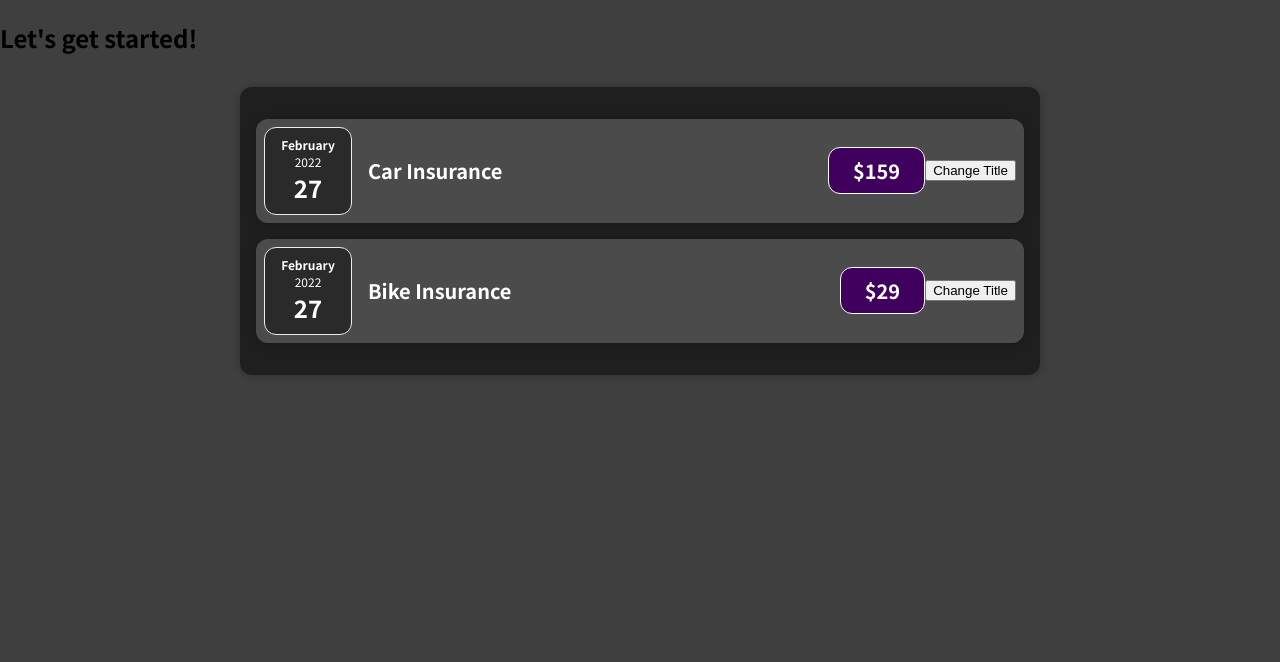
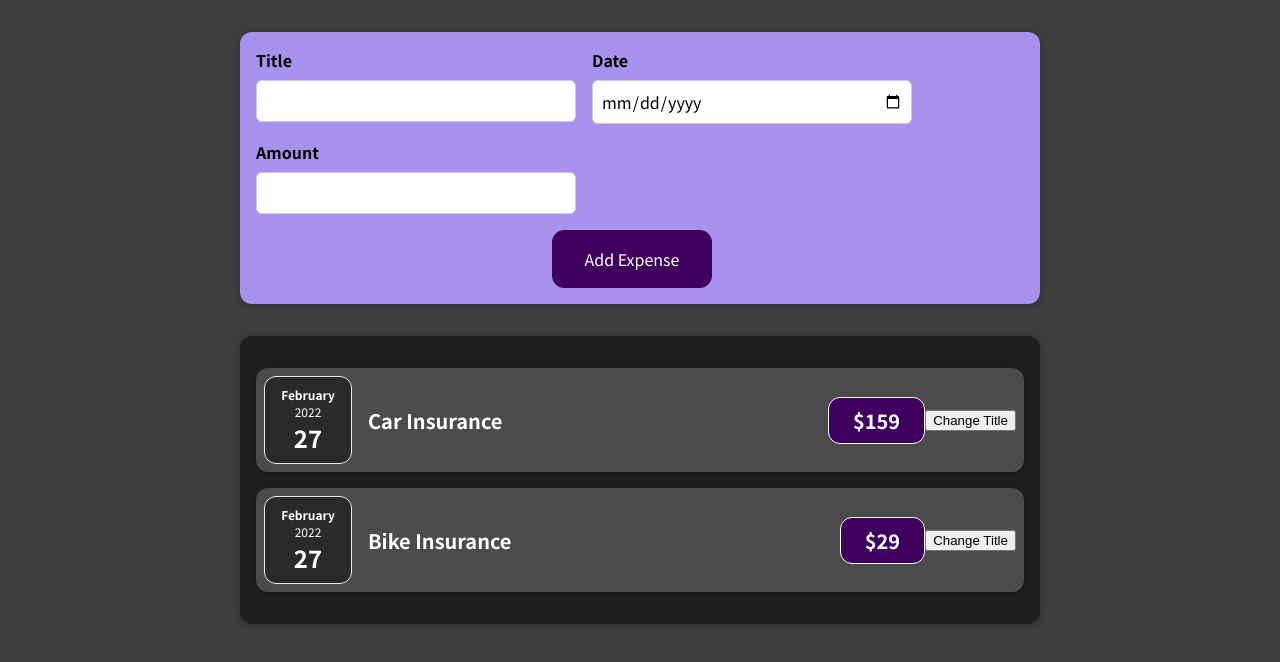
Before and after one commit to sritar99/React-JS-Practise, a React (Create React App) app: page / in a window 1280 px wide. Shown: the top 662 px of the page. Built offline with nearby package versions, Linux system fonts and the light colour scheme.

Commit message:
Added Form,Gathered details from the form and printing in the console but not storing the data.

```diff
--- a/src/App.js
+++ b/src/App.js
@@ -1,6 +1,6 @@
 import ExpenseItem from "./components/Expenses/ExpenseItem";
 import Expenses from "./components/Expenses/Expenses";
-
+import NewExpense from "./components/NewExpense/NewExpense";
 function App() {
   const expenses = [
     { title: "Car Insurance", amount: 159, date: new Date(2022, 1, 27) },
@@ -9,7 +9,7 @@ function App() {
 
   return (
     <div>
-      <h2>Let's get started!</h2>
+      <NewExpense></NewExpense>
       <Expenses expenses={expenses}></Expenses>
     </div>
   );
--- /dev/null
+++ b/src/components/NewExpense/ExpenseForm.css
@@ -0,0 +1,26 @@
+.new-expense__controls {
+    display: flex;
+    flex-wrap: wrap;
+    gap: 1rem;
+    margin-bottom: 1rem;
+    text-align: left;
+  }
+
+  .new-expense__control label {
+    font-weight: bold;
+    margin-bottom: 0.5rem;
+    display: block;
+  }
+
+  .new-expense__control input {
+    font: inherit;
+    padding: 0.5rem;
+    border-radius: 6px;
+    border: 1px solid #ccc;
+    width: 20rem;
+    max-width: 100%;
+  }
+
+  .new-expense__actions {
+    text-align: right;
+  }
--- /dev/null
+++ b/src/components/NewExpense/ExpenseForm.js
@@ -0,0 +1,88 @@
+import "./ExpenseForm.css";
+import React,{ useState } from 'react';
+function ExpenseForm() {
+
+    //one way
+    const [enteredTitle,setEnteredTitle]=useState('');
+    const [enteredAmount,setEnteredAmount]=useState('');
+    const [enteredDate,setEnteredDate]=useState('');
+
+    //or
+    //2nd way
+    // const [userInput,setUserINput]=useState({
+    //     enteredTitle:'',
+    //     setEnteredDate:'',
+    //     setEnteredAmount:''
+    // });
+
+    function titleChangeHandler(event){
+        setEnteredTitle(event.target.value);
+        //console.log(event.target.value);
+        //2nd way
+        // setUserINput((prevState)=>{
+        //    return{ ...prevState,enteredTitle:event.target.value};
+        // });
+
+    };
+    function amountChangeHandler(event){
+        setEnteredAmount(event.target.value);
+        //console.log(event.target.value);
+        //2nd way
+        // setUserINput((prevState)=>{
+        //    return{ ...prevState,enteredAmount:event.target.value};
+        // });
+    }
+    function dateChangeHandler(event){
+        setEnteredDate(event.target.value);
+        //console.log(event.target.value);
+        //2nd way
+        // setUserINput((prevState)=>{
+        //    return{ ...prevState,enteredDate:event.target.value};
+        // });
+    }
+
+    function submitHandler(event){
+        event.preventDefault();
+        //Actually when user submits a form the page is reloaded so to avoid that we can use preventDefault.
+
+        //Gathering the updated details entered by the user after submitting the form
+        const newExpenseData={
+            title:enteredTitle,
+            amount:enteredAmount,
+            date: new Date(enteredDate)
+        };
+
+        console.log(newExpenseData);
+        //clearing all the details which are entered and show it as empty for entering the new data.
+        setEnteredTitle('');
+        setEnteredAmount('');
+        setEnteredDate('');
+
+    };
+
+
+
+  return (
+    <form onSubmit={submitHandler}>
+      <div className="new-expense__controls">
+        <div className="new-expense__control">
+            <label>Title</label>
+            <input type='text' value={enteredTitle} onChange={titleChangeHandler}></input>
+        </div>
+        <div className="new-expense__control">
+            <label>Date</label>
+            <input type='date' value={enteredDate} onChange={dateChangeHandler}></input>
+        </div>
+        <div className="new-expense__control">
+            <label>Amount</label>
+            <input type='number' min='0.01' step='0.01'  value={enteredAmount} onChange={amountChangeHandler}></input>
+        </div>
+      </div>
+      <div className="'new-expense__actions">
+        <button type="submit" >Add Expense</button>
+      </div>
+    </form>
+  );
+}
+
+export default ExpenseForm;
--- /dev/null
+++ b/src/components/NewExpense/NewExpense.css
@@ -0,0 +1,38 @@
+.new-expense {
+    background-color: #a892ee;
+    padding: 1rem;
+    margin: 2rem auto;
+    width: 50rem;
+    max-width: 95%;
+    border-radius: 12px;
+    text-align: center;
+    box-shadow: 0 1px 8px rgba(0, 0, 0, 0.25);
+  }
+
+  .new-expense button {
+    font: inherit;
+    cursor: pointer;
+    padding: 1rem 2rem;
+    border: 1px solid #40005d;
+    background-color: #40005d;
+    color: white;
+    border-radius: 12px;
+    margin-right: 1rem;
+  }
+
+  .new-expense button:hover,
+  .new-expense button:active {
+    background-color: #510674;
+    border-color: #510674;
+  }
+
+  .new-expense button.alternative {
+    color: #220131;
+    border-color: transparent;
+    background-color: transparent;
+  }
+
+  .new-expense button.alternative:hover,
+  .new-expense button.alternative:active {
+    background-color: #ddb3f8;
+  }
--- /dev/null
+++ b/src/components/NewExpense/NewExpense.js
@@ -0,0 +1,13 @@
+import './NewExpense.css';
+import ExpenseForm from './ExpenseForm';
+
+function NewExpense(){
+
+    return (
+        <div className='new-expense'>
+            <ExpenseForm></ExpenseForm>
+        </div>
+    );
+}
+
+export default NewExpense;
```
